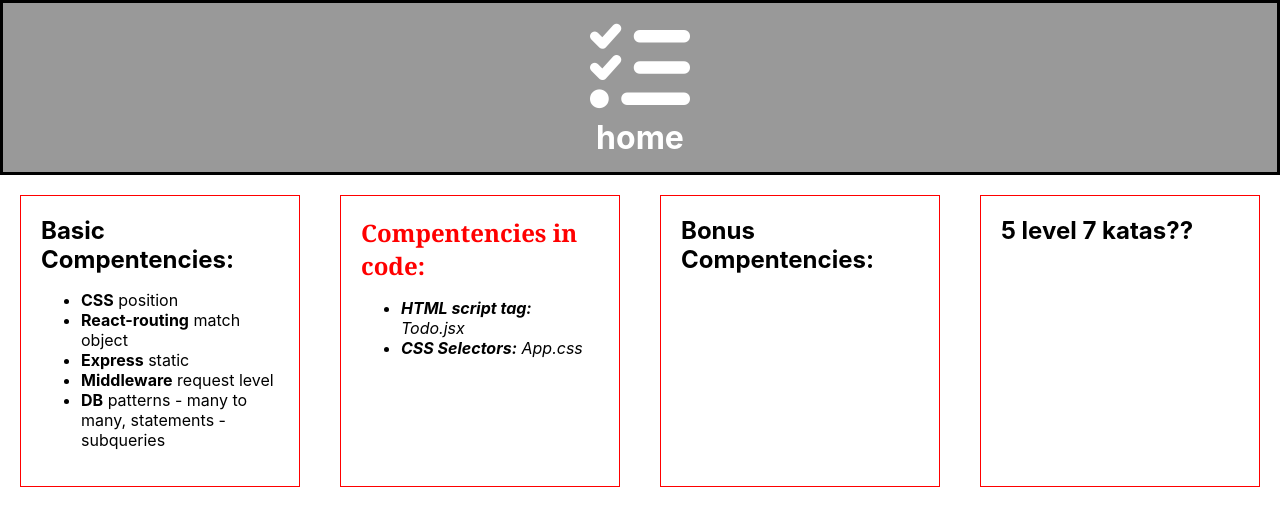
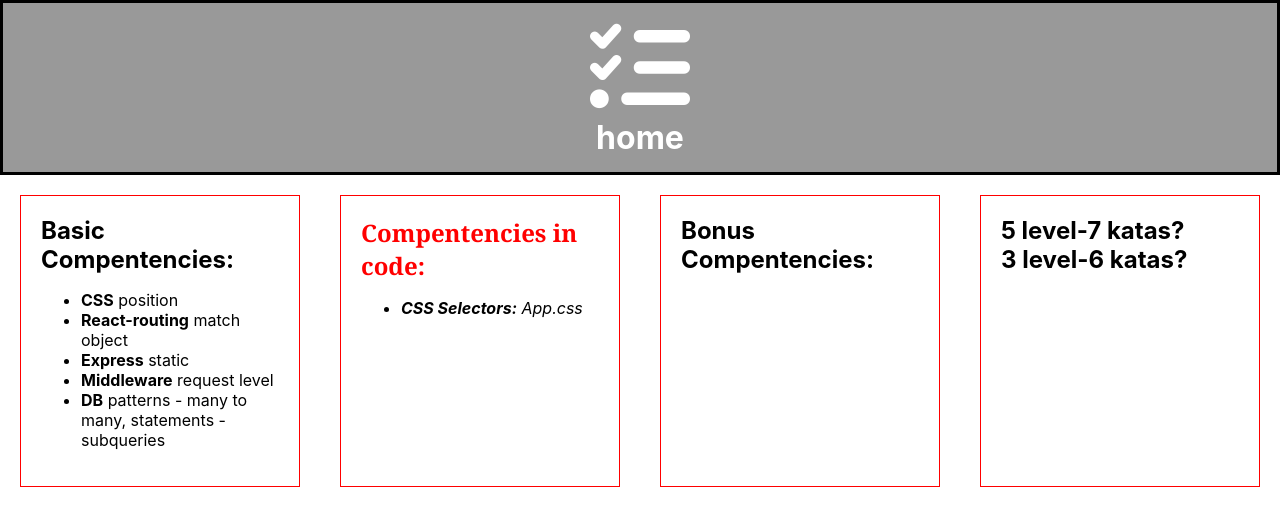
Before and after one commit to fdavison1/compentencies, a React (Create React App) app: page /#/ in a window 1280 px wide. Shown: the top 526 px of the page. Built offline with nearby package versions, Linux system fonts and the light colour scheme.

Commit message:
script tag set up

```diff
--- a/src/components/Todo.jsx
+++ b/src/components/Todo.jsx
@@ -59,7 +59,6 @@ export default class Todo extends React.Component {
                     <div></div>
                     <h2>Compentencies in code:</h2>
                     <ul>
-                        <Italic><span>HTML script tag:</span> Todo.jsx</Italic>
                         <Italic><span>CSS Selectors:</span> App.css</Italic>
                     </ul>
                 </div>
@@ -67,7 +66,8 @@ export default class Todo extends React.Component {
                     <h2>Bonus Compentencies:</h2>
                 </div>
                 <div style={style}>
-                    <h2>5 level 7 katas??</h2>
+                    <h2>5 level-7 katas?</h2>
+                    <h2>3 level-6 katas?</h2>
                 </div>
             </Container>
         )
--- a/src/vanilla/vanilla.css
+++ b/src/vanilla/vanilla.css
@@ -1,3 +1,7 @@
 * {
     text-align: center;
 }
+
+header {
+    border: solid black;
+}
```
Also changed, not shown: src/vanilla/vanilla.html (+6 -1 lines).
